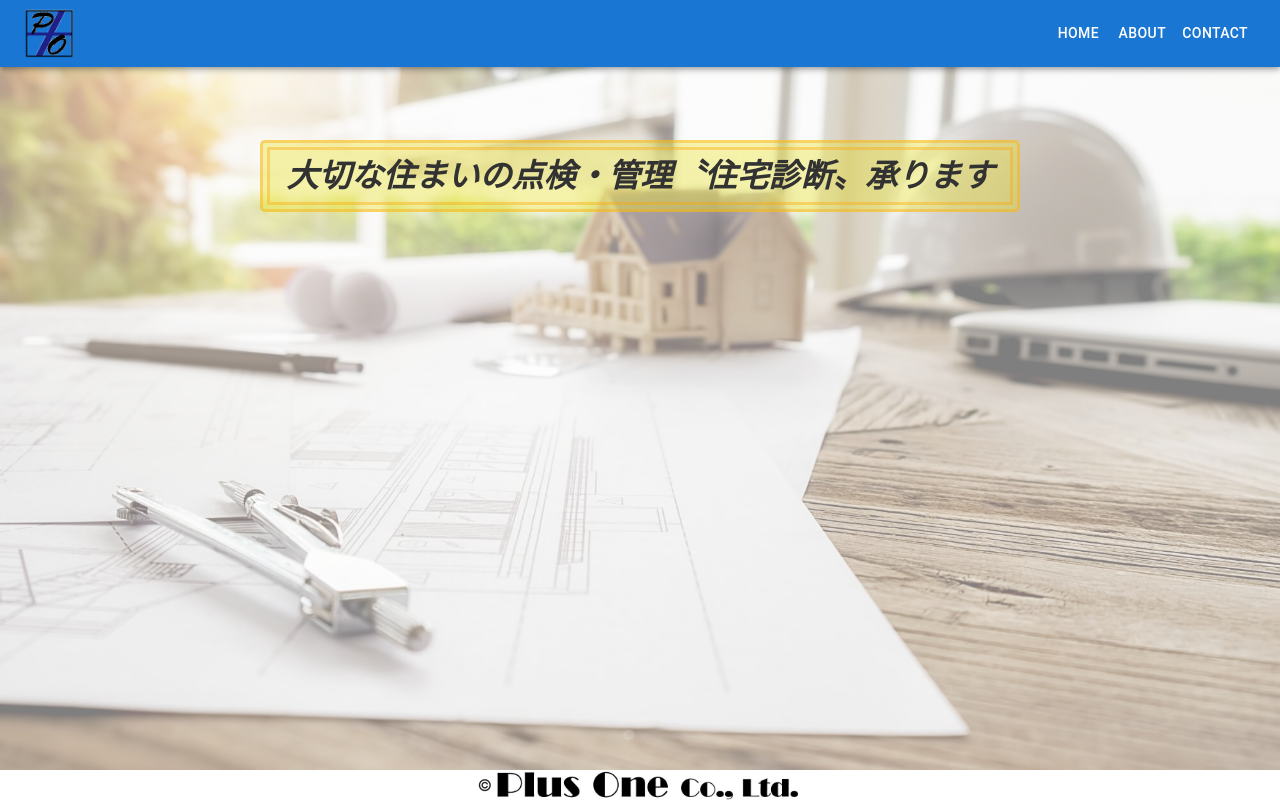
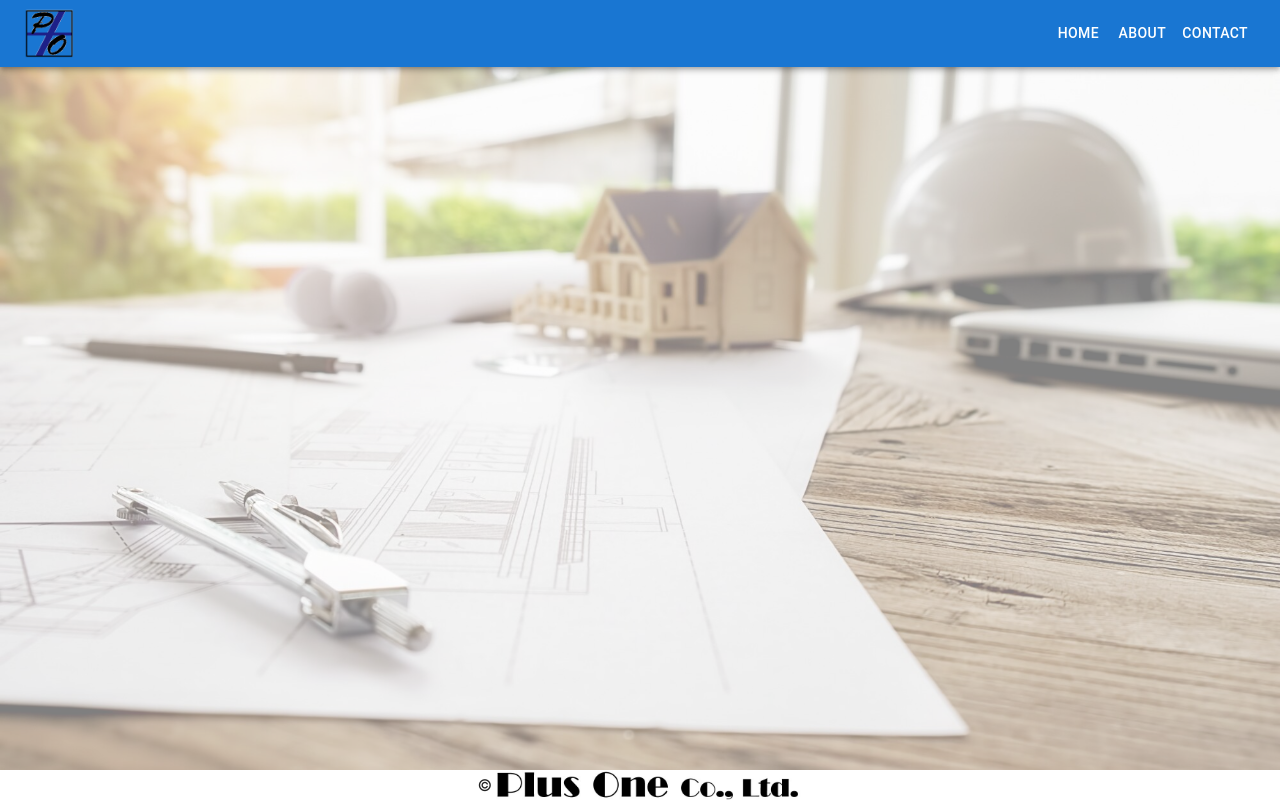
Before and after one commit to no215tyler/plusone_kk, a Next.js app: page /about in a window 1280 px wide. Built offline with nearby package versions, Linux system fonts and the light colour scheme.

Commit message:
✨ ページナビゲーション対応

```diff
--- a/components/DrawerAppBar.tsx
+++ b/components/DrawerAppBar.tsx
@@ -15,13 +15,13 @@ import Typography from '@mui/material/Typography';
 import Button from '@mui/material/Button';
 import Link from 'next/link';
 import classes from '../styles/Home.module.css';
+import { useRouter } from 'next/router';
 
 interface Props {
   window?: () => Window;
 }
 
 const drawerWidth = 240;
-// const navItems = ['Home', 'About', 'Contact'];
 const navItems: {label: string, href: string}[] = [
   {label: 'Home', href: '/'},
   {label: 'About', href: '/about'},
@@ -31,6 +31,16 @@ const navItems: {label: string, href: string}[] = [
 export default function DrawerAppBar(props: Props) {
   const { window } = props;
   const [mobileOpen, setMobileOpen] = React.useState(false);
+
+  const router = useRouter();
+  let headerTitle;
+  if (router.pathname === '/' ) {
+    headerTitle = (
+      <span className={classes.header_title}>
+        大切な住まいの点検・管理〝住宅診断〟承ります
+      </span>
+    );
+  }
 
   const handleDrawerToggle = () => {
     setMobileOpen((prevState) => !prevState);
@@ -46,7 +56,7 @@ export default function DrawerAppBar(props: Props) {
         {navItems.map((item, index) => (
           <ListItem key={index} disablePadding>
             <ListItemButton sx={{ textAlign: 'center' }} className={classes.sidebar_button} >
-              <Link href={item.href}>
+              <Link key={index} href={item.href}>
                 <ListItemText primary={item.label} className={classes.sidebar_text} />
               </Link>
             </ListItemButton>
@@ -83,9 +93,11 @@ export default function DrawerAppBar(props: Props) {
           </Typography>
           <Box sx={{ display: { xs: 'none', sm: 'block' } }}>
             {navItems.map((item, index) => (
-              <Button key={index} sx={{ color: '#fff' }}>
-                {item.label}
-              </Button>
+              <Link key={index} href={item.href}>
+                <Button key={index} sx={{ color: '#fff' }}>
+                  {item.label}
+                </Button>
+              </Link>
             ))}
           </Box>
         </Toolbar>
@@ -110,7 +122,7 @@ export default function DrawerAppBar(props: Props) {
       <Box component="main" sx={{ p: 3 }}>
         <Toolbar />
         <Typography>
-          <span className={classes.header_title}>大切な住まいの点検・管理〝住宅診断〟承ります</span>
+          {headerTitle}
         </Typography>
       </Box>
     </Box>
```
